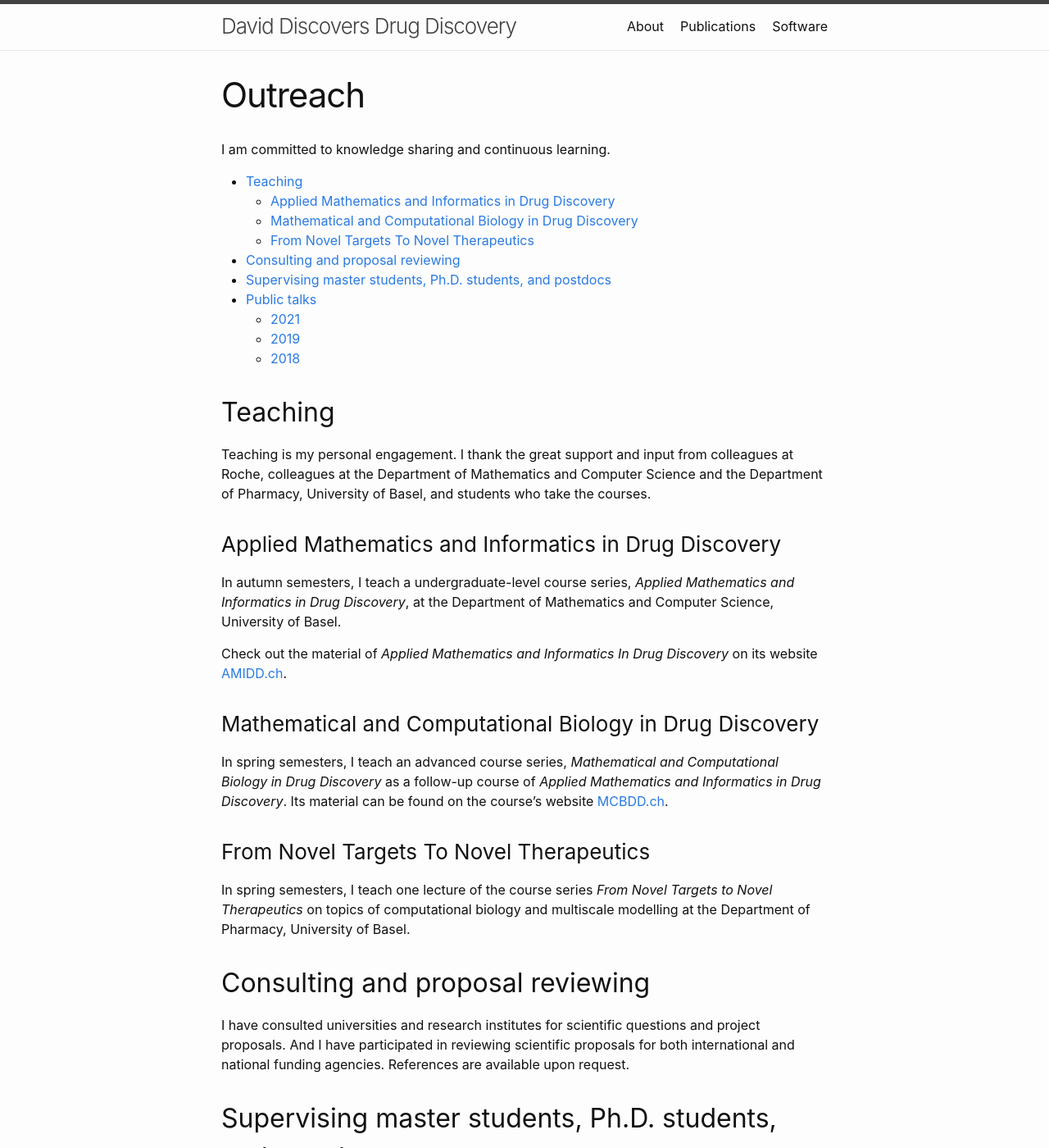
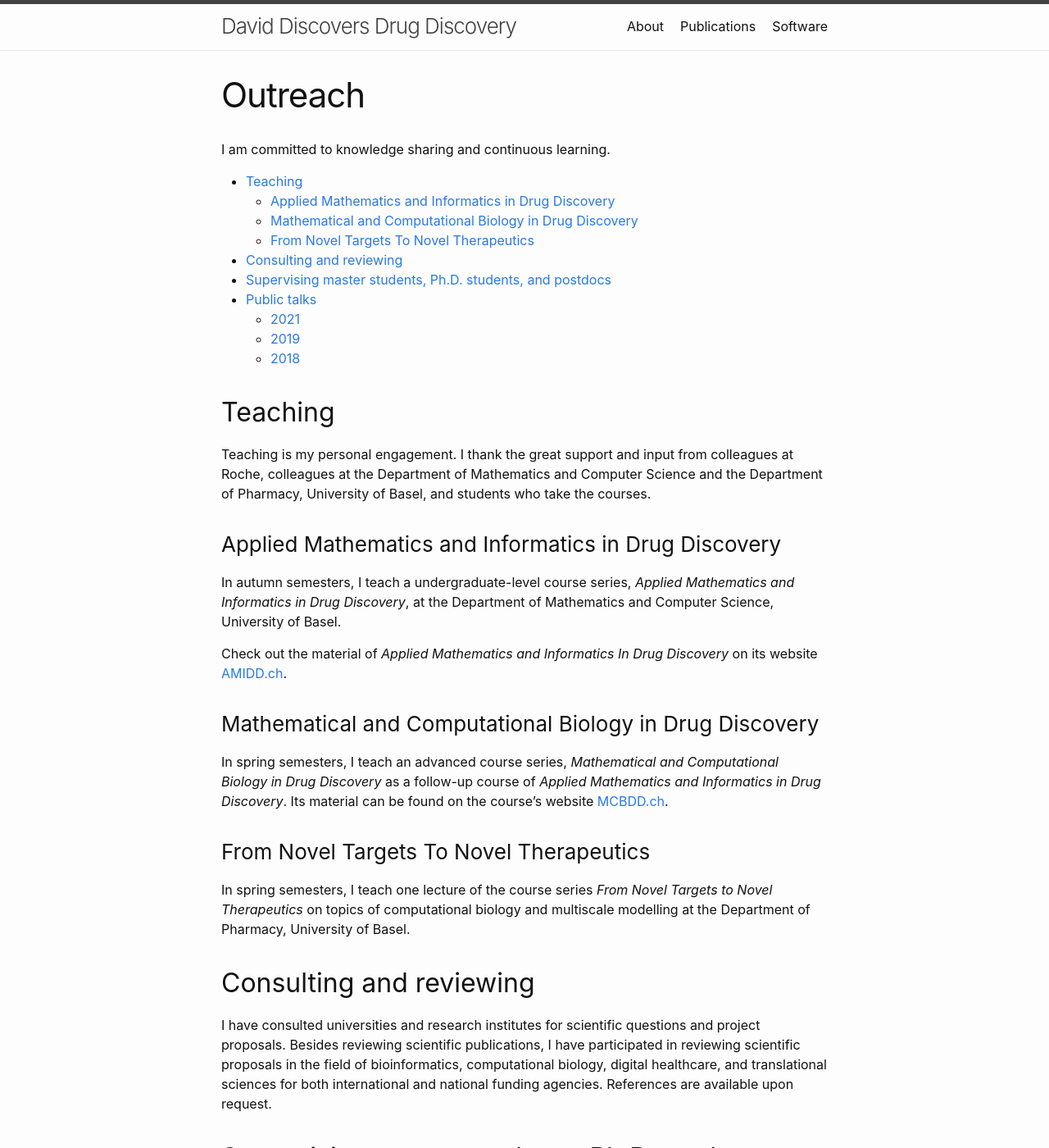
Before and after one commit to Accio/accio.github.io, a Jekyll site: the page built from _pages/outreach.md, in a window 1280 px wide and 1400 px high. Shown: the whole window at 82% size. Built offline with Jekyll 4.4.1, drawn with Linux system fonts in a browser that asks for light colours.

Commit message:
reviewing added

```diff
--- a/_pages/outreach.md
+++ b/_pages/outreach.md
@@ -39,12 +39,9 @@ In spring semesters, I teach one lecture of the course series *From Novel
 Targets to Novel Therapeutics* on topics of computational biology and multiscale
 modelling at the Department of Pharmacy, University of Basel.
 
-## Consulting and proposal reviewing
+## Consulting and reviewing
 
-I have consulted universities and research institutes for scientific questions
-and project proposals. And I have participated in reviewing scientific proposals
-for both international and national funding agencies. References are available
-upon request.
+I have consulted universities and research institutes for scientific questions and project proposals. Besides reviewing scientific publications, I have participated in reviewing scientific proposals in the field of bioinformatics, computational biology, digital healthcare, and translational sciences for both international and national funding agencies. References are available upon request.
 
 ## Supervising master students, Ph.D. students, and postdocs
 
```
